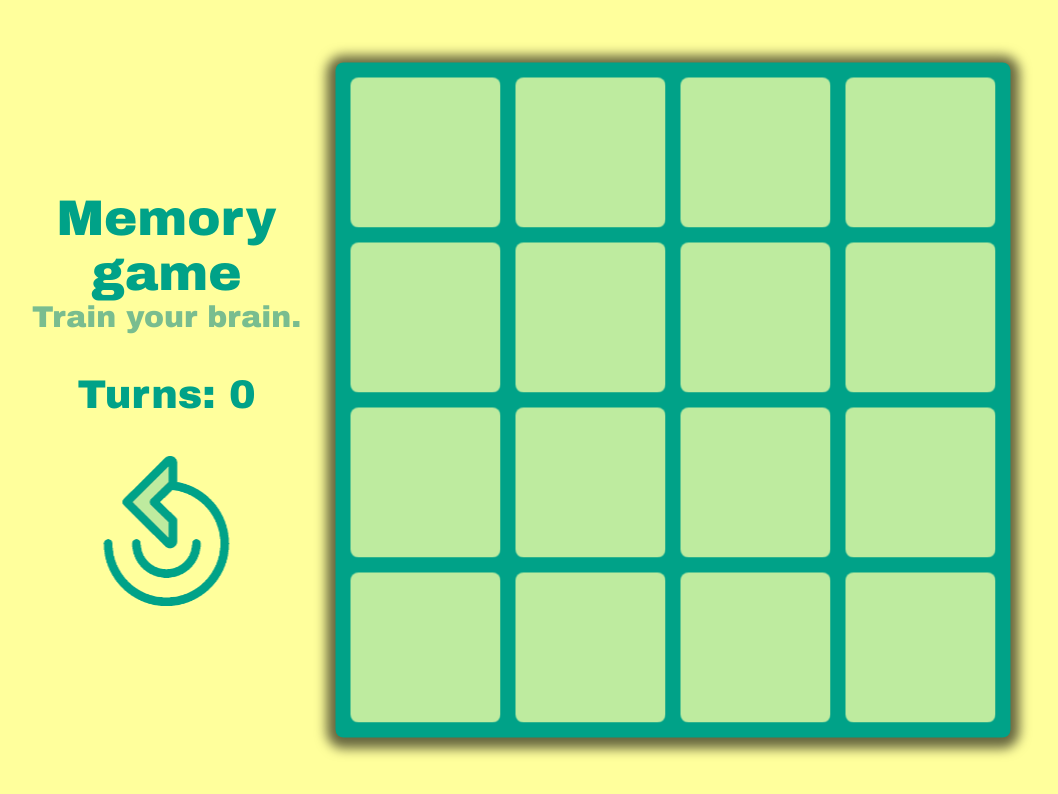
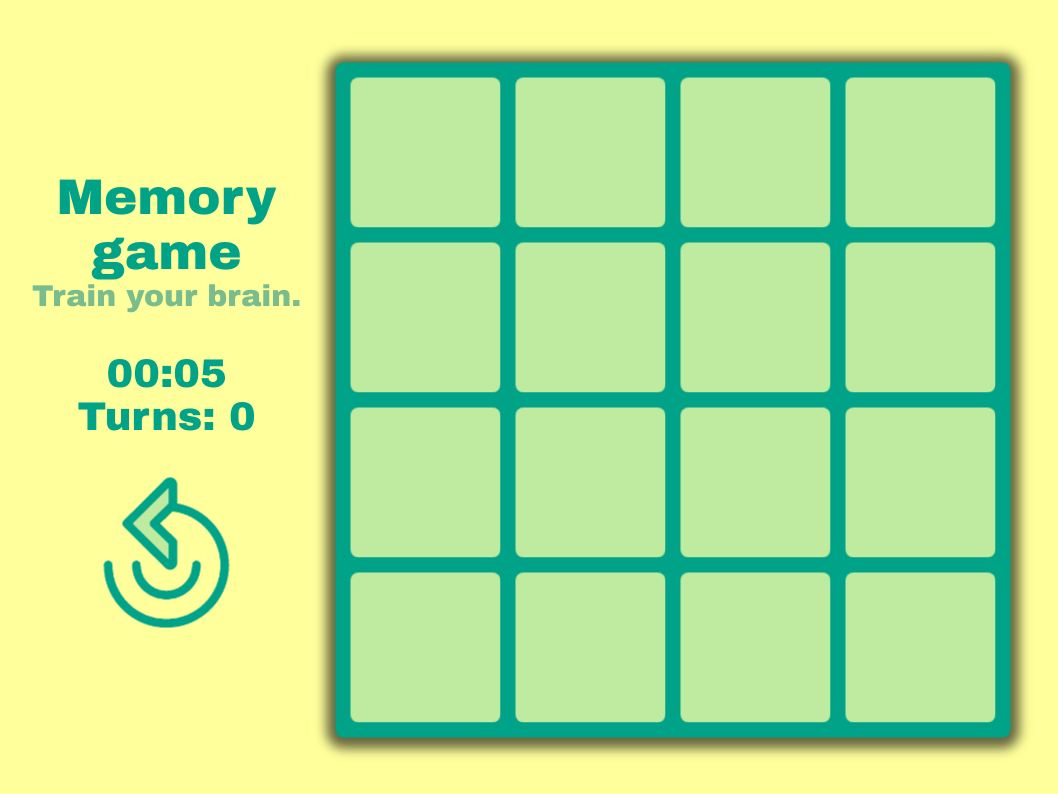
Before and after one commit to mheblewski/memory-game, a plain HTML site: page index.html in a window 1280 px wide. Shown: the whole page, without its empty margins (115-1173 px from the left). Drawn offline with Linux system fonts and the light colour scheme.

Commit message:
Add timer

```diff
--- a/index.html
+++ b/index.html
@@ -13,7 +13,10 @@
         <div class="header">
             <h1>Memory game</h1>
             <p>Train your brain.</p>
-            <p id="turns">Turns: 0</p>
+            <div class="stats">
+                <p id="timer"><time>00:00</time></p>
+                <p id="turns">Turns: 0</p>
+            </div>
             <input type="image" src="images/reset_arrow.png" class="startButton" onclick="startGame()">
         </div>
     </div>
--- a/script.js
+++ b/script.js
@@ -38,9 +38,12 @@ let showedCards = [];
 let canRun = true;
 let turns = 0;
 let matchCounter = 0;
+let seconds = 0, minutes = 0;
+let timerTimeout;
 
 startGame = () => {
     resetTurns();
+    startTimer();
     const cardsToShow = makeCardsArray();
     showCards(cardsToShow);
 }
@@ -132,6 +135,13 @@ finishTurn = () => {
         turnBackCards(showedCards);
     }
     prepareNewTurn();
+    if(matchCounter === cards.length){
+        finishGame();
+    }
+}
+
+finishGame = () => {
+    stopTimer();
 }
 
 prepareNewTurn = () => {
@@ -163,3 +173,36 @@ cleanUpGrid = (grid) => {
         grid.removeChild(grid.firstChild);
     }
 }
+
+startTimer = () => {
+    let timer = document.getElementById("timer");
+    clearTimer(timer);
+    triggerTimer(timer);
+}
+
+triggerTimer = (timer) => {
+    timerTimeout = setTimeout(nextSecond.bind(this, timer), 1000);
+}
+
+nextSecond = (timer) => {
+    seconds++;
+    if (seconds >= 60) {
+        seconds = 0;
+        minutes++;
+    }
+
+    timer.textContent = (minutes ? (minutes > 9 ? minutes : "0" + minutes) : "00") + ":" + (seconds > 9 ? seconds : "0" + seconds);
+
+    triggerTimer(timer);
+}
+
+clearTimer = (timer) => {
+    clearTimeout(timerTimeout);
+    timer.innerHTML = "00:00";
+    seconds = 0;
+    minutes = 0;
+}
+
+stopTimer = () => {
+    clearTimeout(timerTimeout);
+}
--- a/style.css
+++ b/style.css
@@ -107,8 +107,11 @@ body{
     transition: all .3s linear 0s;
 }
 
-#turns {
+.stats {
     margin: 40px;
+}
+
+.stats p{
     color: #00a288;
     font-size: 40px;
 }
```
